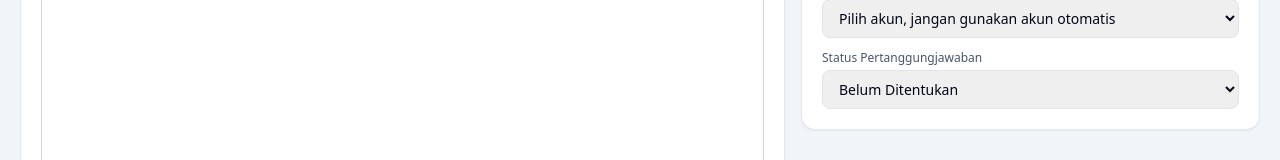
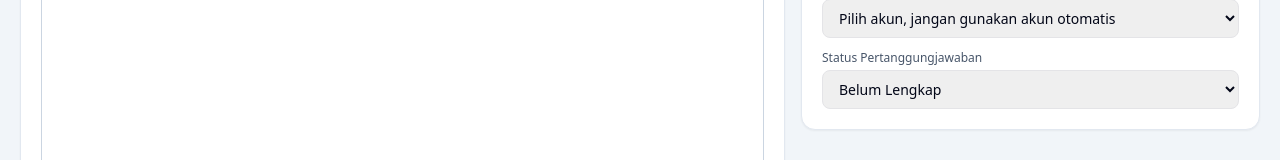
Before and after one commit to webbcpapin/perjadin, a React (Vite) app: page / in a window 1280 px wide. Shown: the part 351-511 px from the top of the page. Built offline with nearby package versions, Linux system fonts and the light colour scheme.

Commit message:
Update pertanggungjawaban status options

```diff
--- a/src/v3/AppV3.tsx
+++ b/src/v3/AppV3.tsx
@@ -8,6 +8,14 @@ import { parseEPerjadinV3 } from './parserV3';
 const DEFAULT_WEBAPP_URL =
   'https://script.google.com/macros/s/AKfycbzR6tkMeQD2cARpMYqm6GpTszkNsXUsCLOQi_pMUaTMmBWrkSjKupSi3_iY2cIiGzd3/exec';
 const WEBAPP_STORAGE_KEY = 'eperjadin_webapp_url_v4';
+const STATUS_PERTANGGUNGJAWABAN = [
+  'Belum Lengkap',
+  'Sudah Kirim',
+  'Proses Pencairan',
+  'Selesai Pencairan',
+  'Kekurangan Dokumen',
+] as const;
+type StatusPertanggungjawaban = (typeof STATUS_PERTANGGUNGJAWABAN)[number];
 
 function rupiah(value: number) {
   return new Intl.NumberFormat('id-ID', {
@@ -37,7 +45,7 @@ export default function AppV3() {
   const [raw, setRaw] = useState('');
   const [endpoint, setEndpoint] = useState(() => localStorage.getItem(WEBAPP_STORAGE_KEY) || DEFAULT_WEBAPP_URL);
   const [kodeAkun, setKodeAkun] = useState('');
-  const [statusPJ, setStatusPJ] = useState<'Belum Ditentukan' | 'Belum Lengkap' | 'Lengkap' | 'Disetujui'>('Belum Ditentukan');
+  const [statusPJ, setStatusPJ] = useState<StatusPertanggungjawaban>('Belum Lengkap');
   const [message, setMessage] = useState('');
   const [saving, setSaving] = useState(false);
   const [connectionStatus, setConnectionStatus] = useState<'idle' | 'checking' | 'ok' | 'error'>('idle');
@@ -246,8 +254,8 @@ export default function AppV3() {
               </select>
               {!account && parsed && <p className="mt-2 text-xs text-amber-700">Kode akun tidak ada pada hasil copy. Pilih akun secara manual.</p>}
               <label className="mt-3 block text-xs font-medium text-slate-600">Status Pertanggungjawaban</label>
-              <select value={statusPJ} onChange={(e) => setStatusPJ(e.target.value as typeof statusPJ)} className="mt-1 w-full rounded-md border px-3 py-2 text-sm">
-                <option>Belum Ditentukan</option><option>Belum Lengkap</option><option>Lengkap</option><option>Disetujui</option>
+              <select value={statusPJ} onChange={(e) => setStatusPJ(e.target.value as StatusPertanggungjawaban)} className="mt-1 w-full rounded-md border px-3 py-2 text-sm">
+                {STATUS_PERTANGGUNGJAWABAN.map((status) => <option key={status}>{status}</option>)}
               </select>
             </section>
           </aside>
```
